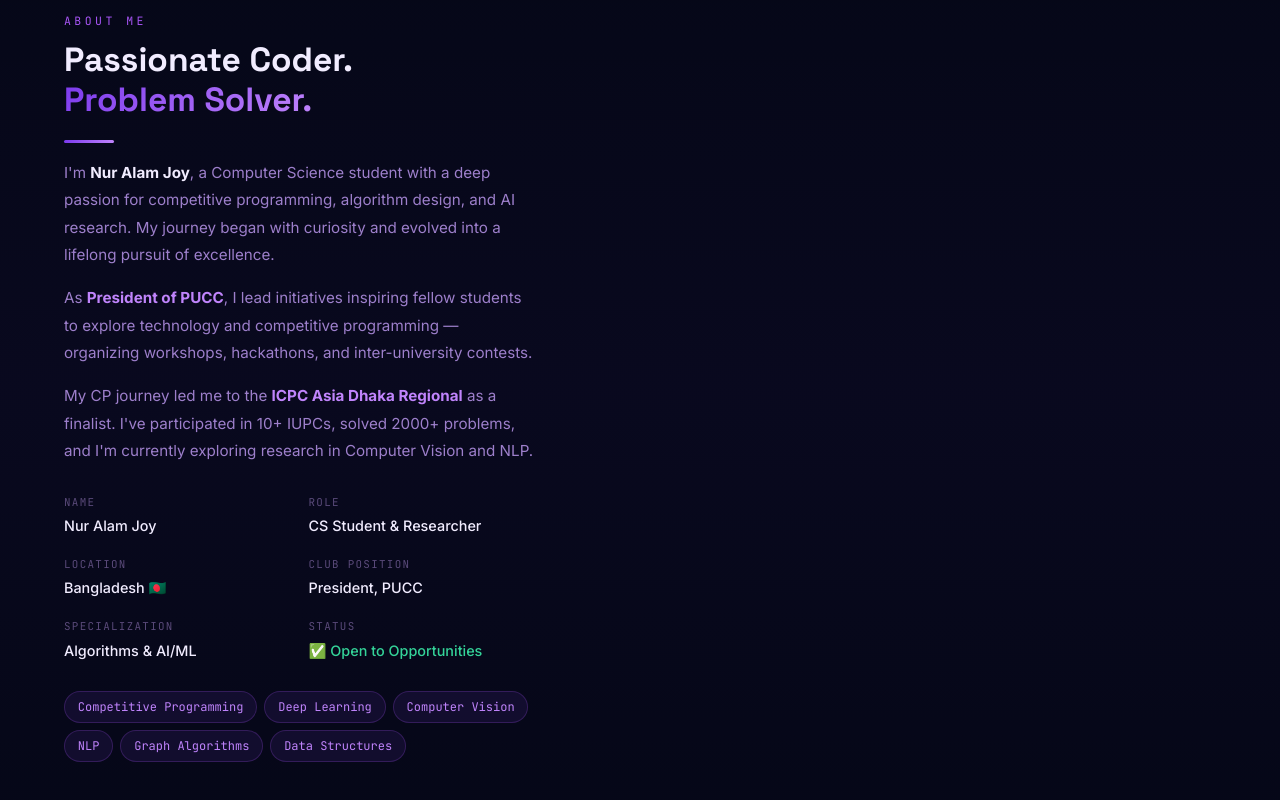
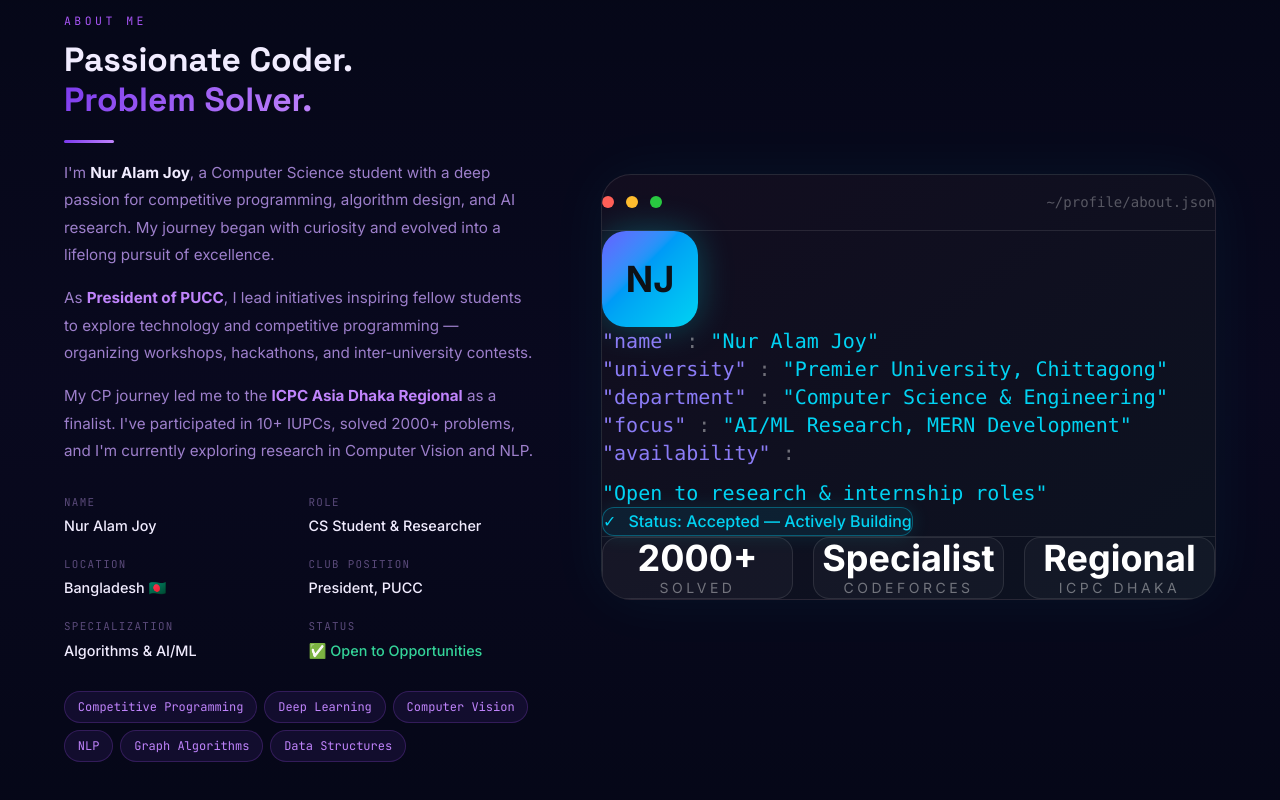
Before and after one commit to nuralamjoy/my_portfolio, a React (Vite) app: page / in a window 1280 px wide. Shown: the part 885-1685 px from the top of the page. Built offline with nearby package versions, Linux system fonts and the light colour scheme.

Commit message:
update about me section

```diff
--- a/src/components/About/About.jsx
+++ b/src/components/About/About.jsx
@@ -7,6 +7,7 @@ export default function About() {
   return (
     <>
       <AboutMe></AboutMe>
+
     </>
 
   );
--- a/src/components/About/AboutMe.jsx
+++ b/src/components/About/AboutMe.jsx
@@ -17,6 +17,44 @@ const TAGS = [
   "NLP",
   "Graph Algorithms",
   "Data Structures",
+];
+
+const profile = [
+  {
+    key: "name",
+    value: "Nur Alam Joy",
+  },
+  {
+    key: "university",
+    value: "Premier University, Chittagong",
+  },
+  {
+    key: "department",
+    value: "Computer Science & Engineering",
+  },
+  {
+    key: "focus",
+    value: "AI/ML Research, MERN Development",
+  },
+  {
+    key: "availability",
+    value: "Open to research & internship roles",
+  },
+];
+
+const stats = [
+  {
+    value: "2000+",
+    label: "SOLVED",
+  },
+  {
+    value: "Specialist",
+    label: "CODEFORCES",
+  },
+  {
+    value: "Regional",
+    label: "ICPC DHAKA",
+  },
 ];
 
 export default function AboutMe() {
@@ -88,6 +126,71 @@ export default function AboutMe() {
               ))}
             </div>
           </div>
+
+          {/* ======right segment json style====== */}
+
+          <div className="w-full max-w-4xl overflow-hidden rounded-[30px] border border-white/10 bg-gradient-to-br from-[#120d1f] to-[#0b1220] shadow-[0_0_60px_rgba(0,255,255,.05)]">
+            {/* Header */}
+            <div className="flex h-14 items-center justify-between border-b border-white/10 px-6">
+              <div className="flex items-center gap-3">
+                <span className="h-3 w-3 rounded-full bg-[#ff5f57]" />
+                <span className="h-3 w-3 rounded-full bg-[#febc2e]" />
+                <span className="h-3 w-3 rounded-full bg-[#28c840]" />
+              </div>
+
+              <span className="font-mono text-sm text-white/30">
+                ~/profile/about.json
+              </span>
+            </div>
+
+            {/* Body */}
+            <div className="space-y-8 p-8">
+              {/* Logo */}
+              <div className="flex h-24 w-24 items-center justify-center rounded-3xl bg-gradient-to-br from-indigo-500 via-sky-500 to-cyan-400 text-4xl font-extrabold text-[#0d1117] shadow-[0_0_35px_rgba(0,255,255,.25)]">
+                NJ
+              </div>
+
+              {/* JSON Data */}
+              <div className="space-y-4 font-mono text-xl">
+                {profile.map((item) => (
+                  <div
+                    key={item.key}
+                    className="flex flex-wrap items-start gap-3"
+                  >
+                    <span className="text-[#8b7cf6]">"{item.key}"</span>
+
+                    <span className="text-white/40">:</span>
+
+                    <span className="text-cyan-400">"{item.value}"</span>
+                  </div>
+                ))}
+              </div>
+
+              {/* Status */}
+              <div className="inline-flex items-center gap-3 rounded-xl border border-cyan-500/40 bg-cyan-500/10 px-6 py-3 font-medium text-cyan-400 shadow-[0_0_20px_rgba(0,255,255,.1)]">
+                <span>✓</span>
+                <span>Status: Accepted — Actively Building</span>
+              </div>
+            </div>
+
+            {/* Footer */}
+            <div className="grid grid-cols-1 gap-5 border-t border-white/10 p-8 md:grid-cols-3">
+              {stats.map((item) => (
+                <div
+                  key={item.label}
+                  className="rounded-2xl border border-white/10 bg-white/[0.03] py-8 text-center transition-all duration-300 hover:-translate-y-1 hover:border-cyan-500/30 hover:bg-cyan-500/5"
+                >
+                  <h2 className="text-4xl font-bold text-white">
+                    {item.value}
+                  </h2>
+
+                  <p className="mt-3 text-sm uppercase tracking-[0.25em] text-white/40">
+                    {item.label}
+                  </p>
+                </div>
+              ))}
+            </div>
+          </div>
         </div>
       </div>
     </section>
```
